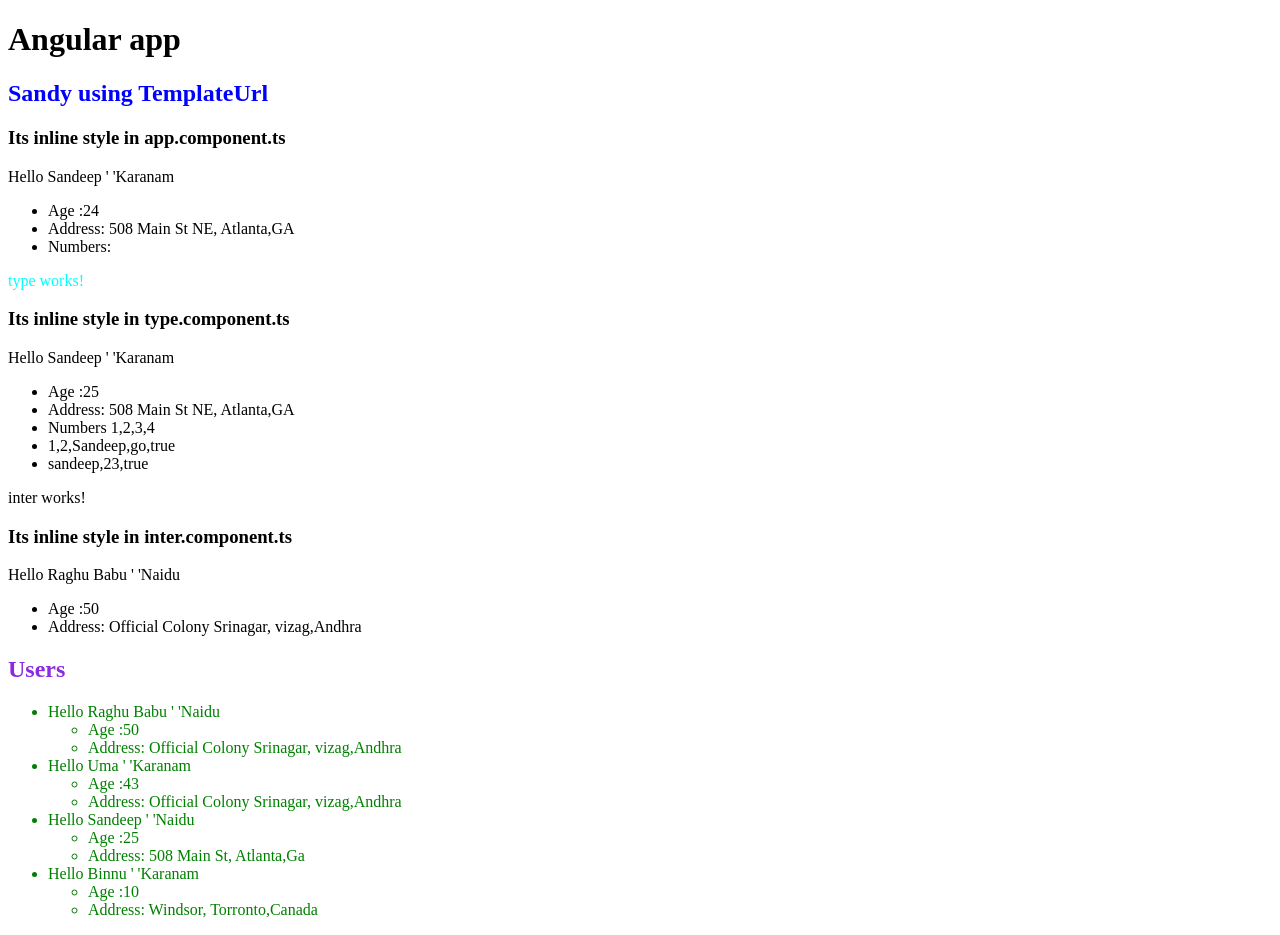
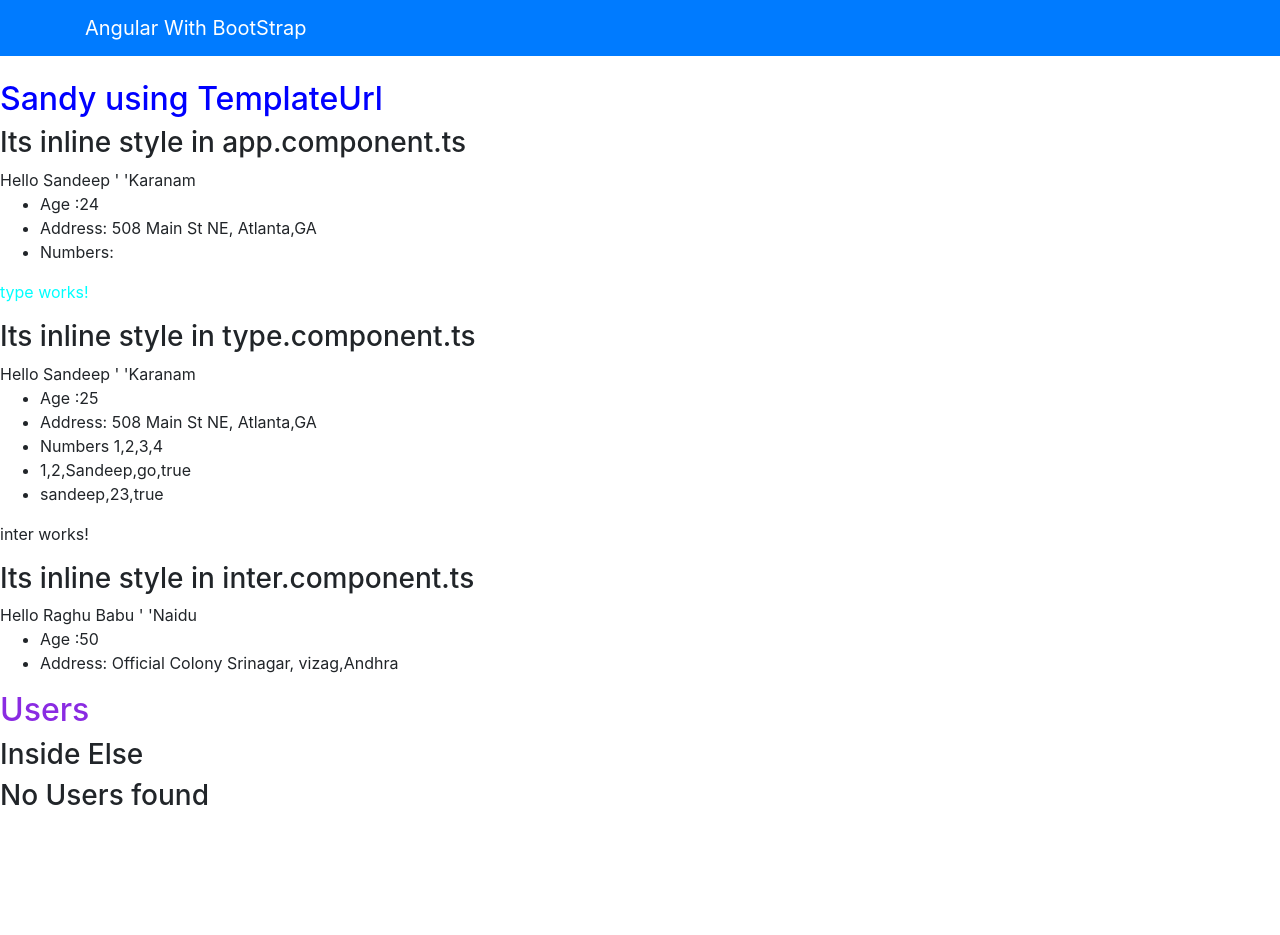
Before and after one commit to sandeepkaranam1/angularapp, an Angular app: page / in a window 1280 px wide. After the commit the page ends 821 px from the top, so only its background shows below. Built offline with nearby package versions, Linux system fonts and the light colour scheme.

Commit message:
bootstrap

```diff
--- a/package.json
+++ b/package.json
@@ -21,7 +21,10 @@
     "@angular/platform-browser": "^5.2.0",
     "@angular/platform-browser-dynamic": "^5.2.0",
     "@angular/router": "^5.2.0",
+    "bootstrap": "4.0.0-beta.2",
     "core-js": "^2.4.1",
+    "jquery": "^3.2.1",
+    "popper.js": "^1.12.9",
     "rxjs": "^5.5.6",
     "zone.js": "^0.8.19"
   },
--- a/src/app/app.component.html
+++ b/src/app/app.component.html
@@ -1,4 +1,4 @@
-<h1>Angular app</h1>
+<app-navbar></app-navbar>
 <app-user></app-user>
 <data-type></data-type>
 <app-inter></app-inter>
--- a/src/app/app.module.ts
+++ b/src/app/app.module.ts
@@ -7,11 +7,12 @@ import {UserComponent} from './components/user/user.component';
 import { TypeComponent } from './components/type/type.component';
 import { InterComponent } from './components/inter/inter.component';
 import { UsersComponent } from './components/users/users.component';
+import { NavbarComponent } from './components/navbar/navbar.component';
 
 
 @NgModule({
   declarations: [
-    AppComponent,UserComponent, TypeComponent, InterComponent, UsersComponent
+    AppComponent,UserComponent, TypeComponent, InterComponent, UsersComponent, NavbarComponent
   ],
   imports: [
     BrowserModule
--- /dev/null
+++ b/src/app/components/navbar/navbar.component.html
@@ -0,0 +1,5 @@
+<nav class="navbar navbar-dark bg-primary mb-4">
+  <div class="container">
+    <a href="#" class="navbar-brand">Angular With BootStrap</a>
+  </div>
+</nav>
--- /dev/null
+++ b/src/app/components/navbar/navbar.component.ts
@@ -0,0 +1,15 @@
+import { Component, OnInit } from '@angular/core';
+
+@Component({
+  selector: 'app-navbar',
+  templateUrl: './navbar.component.html',
+  styleUrls: ['./navbar.component.css']
+})
+export class NavbarComponent implements OnInit {
+
+  constructor() { }
+
+  ngOnInit() {
+  }
+
+}
--- a/src/app/components/users/users.component.html
+++ b/src/app/components/users/users.component.html
@@ -1,12 +1,17 @@
 <h2>Users</h2>
-<ul>
+<ul *ngIf="loaded && users?.length > 0" >
   <li *ngFor="let user of users">
     {{'Hello '}}{{user.firstName}} ' '{{user.lastName}}
 
-    <ul>
+    <ul *ngIf="showExtended">
         <li>Age :{{user.age}}</li>
         <li>Address: {{user.address.street}}, {{user.address.city}},{{user.address.state}}</li>
 
     </ul>
   </li>
 </ul>
+<h1 *ngIf="ie;else noif">Inside if</h1>
+<ng-template #noif><h3>Inside Else</h3></ng-template>
+
+<h3 *ngIf="users?.length ==0">No Users found</h3>
+<h3 *ngIf="!loaded">Loading Users</h3>
--- a/src/app/components/users/users.component.ts
+++ b/src/app/components/users/users.component.ts
@@ -1,5 +1,6 @@
 import { Component, OnInit } from '@angular/core';
 import {User} from '../../models/User';
+
 @Component({
   selector: 'app-users',
   templateUrl: './users.component.html',
@@ -8,53 +9,65 @@ import {User} from '../../models/User';
 export class UsersComponent implements OnInit {
 
   users:User[];
+  showExtended=true;
+  ie=false;
+  loaded:boolean=false;
 
   constructor() { }
 
   ngOnInit() {
-    this.users=[{
-      firstName:'Raghu Babu',
-      lastName:'Naidu',
-      age:50,
-      address:{
-        street:'Official Colony Srinagar',
-        city:'vizag',
-        state:'Andhra'
-      }
-    },{
-      firstName:'Uma',
-      lastName:'Karanam',
-      age:43,
-      address:{
-        street:'Official Colony Srinagar',
-        city:'vizag',
-        state:'Andhra'
-      }
-    },{
-      firstName:'Sandeep',
-      lastName:'Naidu',
-      age:25,
-      address:{
-        street:'508 Main St',
-        city:'Atlanta',
-        state:'Ga'
-      }
-    }];
-    this.addUser({
-      firstName:'Binnu ',
-      lastName:'Karanam',
-      age:10,
-      address:{
-        street:'Windsor',
-        city:'Torronto',
-        state:'Canada'
-    }
-    });
+
+   setTimeout(()=>{
+       this.users=[
+      //  {  firstName:'Raghu Babu',
+      //   lastName:'Naidu',
+      //   age:50,
+      //   address:{
+      //     street:'Official Colony Srinagar',
+      //     city:'vizag',
+      //     state:'Andhra'
+      //   }
+      // },{
+      //   firstName:'Uma',
+      //   lastName:'Karanam',
+      //   age:43,
+      //   address:{
+      //     street:'Official Colony Srinagar',
+      //     city:'vizag',
+      //     state:'Andhra'
+      //   }
+      // },{
+      //   firstName:'Sandeep',
+      //   lastName:'Naidu',
+      //   age:25,
+      //   address:{
+      //     street:'508 Main St',
+      //     city:'Atlanta',
+      //     state:'Ga'
+      //   }
+      // }
+    ];
+      this.loaded=true;
+   },2000);
+
+
+    // this.addUser({
+    //   firstName:'Binnu ',
+    //   lastName:'Karanam',
+    //   age:10,
+    //   address:{
+    //     street:'Windsor',
+    //     city:'Torronto',
+    //     state:'Canada'
+    // }
+    // });
   }
 
-  addUser(user:User)
-  {
-    this.users.push(user);
-  }
+
+
+  // addUser(user:User)
+  // {
+  //   this.users.push(user);
+  // }
 
 }
```
Also changed, not shown: .angular-cli.json, src/app/components/navbar/navbar.component.css (added), 2 other files (tests, documents, lock files or other folders).
